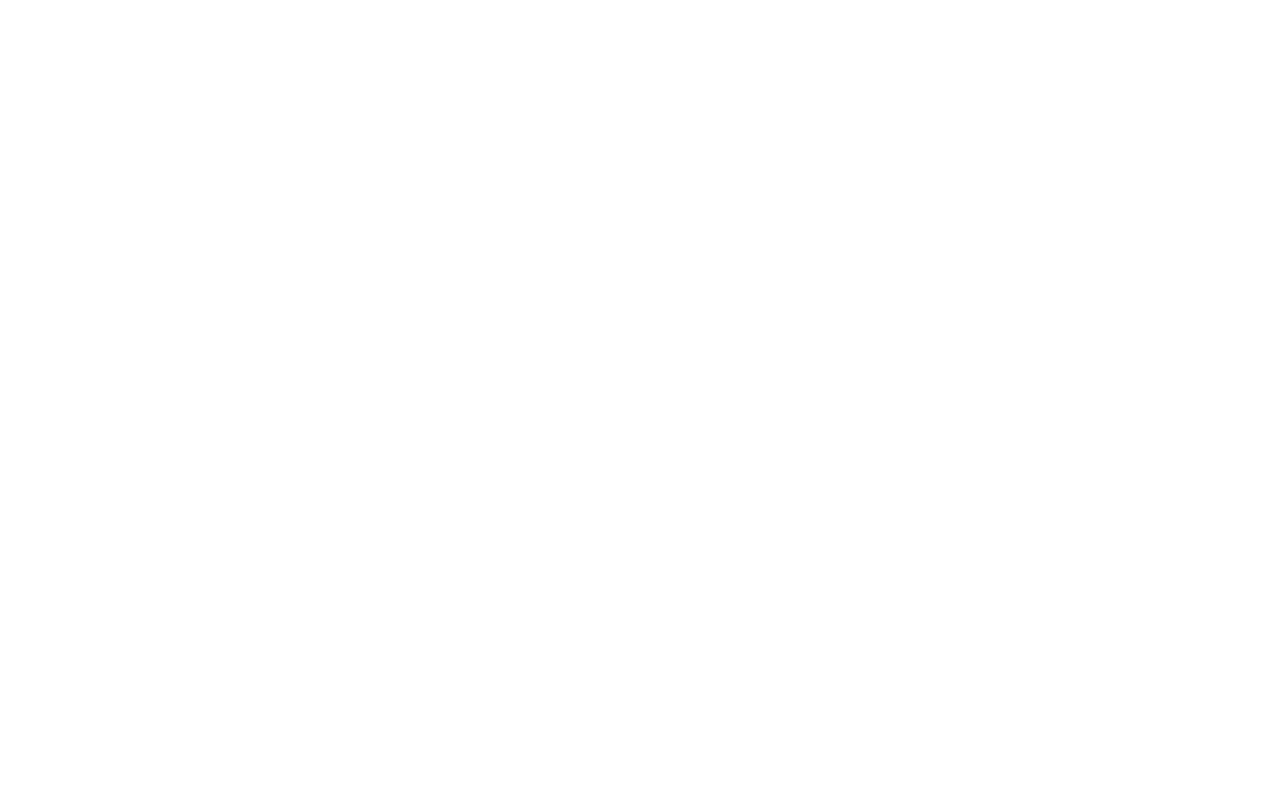
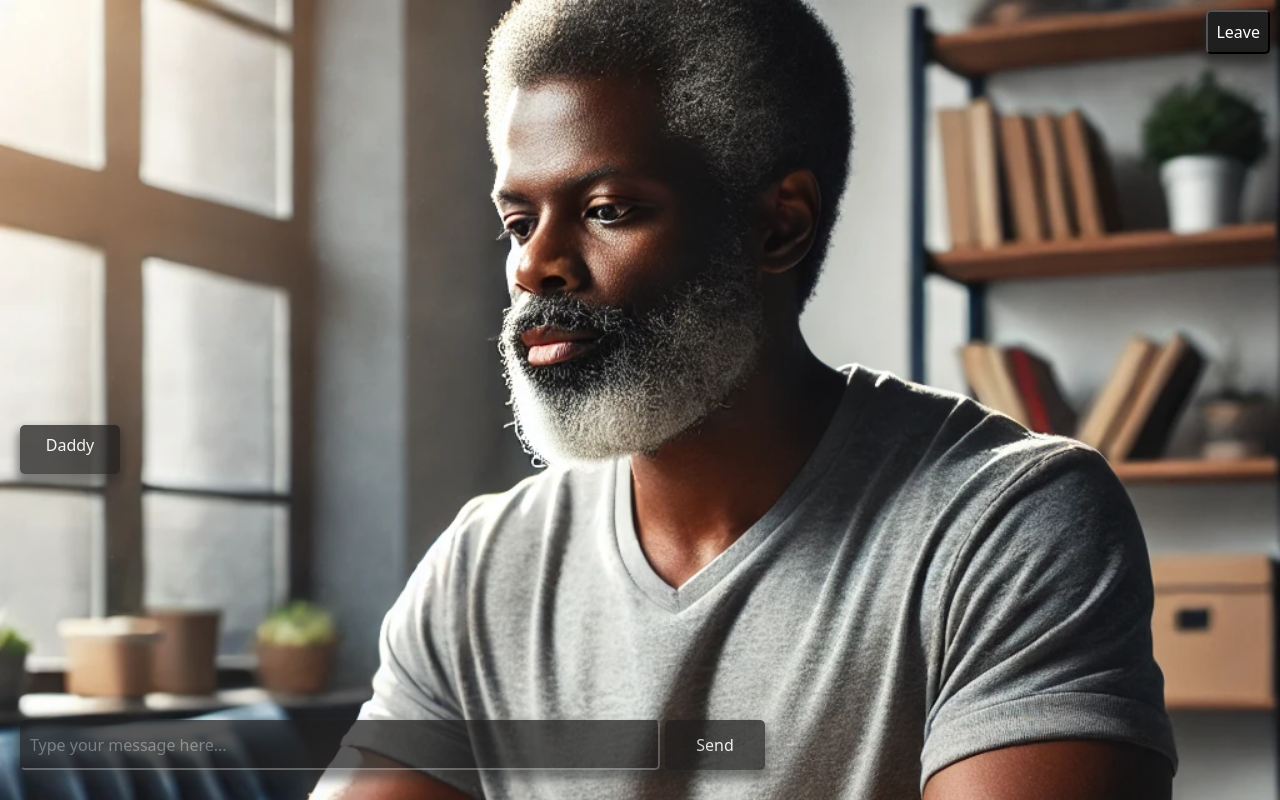
Before and after one commit to 4-gent/daddy, a React (Create React App) app in the folder frontend/: page /facetoface in a window 1280 px wide. Before the commit this address had no page. Built offline with nearby package versions, Linux system fonts and the light colour scheme.

Commit message:
this bitch works ongggg

```diff
--- a/frontend/src/App.js
+++ b/frontend/src/App.js
@@ -3,7 +3,7 @@ import { BrowserRouter as Router, Route, Routes } from 'react-router-dom';
 import Main from './main'
 import Login from './routes/login'
 import Registration from './routes/register'
-
+import FaceToFace from './routes/faceToFace';
 
 
 export default function App() {
@@ -13,6 +13,7 @@ export default function App() {
         <Route exact path="/" element={<Main />} />
         <Route exact path="/login" element={<Login />} />
         <Route exact path="/register" element={<Registration />} />
+        <Route exact path="/facetoface" element={<FaceToFace />} />
       </Routes>
     </Router>
   );
--- a/frontend/src/routes/faceToFace.js
+++ b/frontend/src/routes/faceToFace.js
@@ -1,42 +1,42 @@
 // Importing the necessary whatevers
 import React, { useState, useRef, useEffect } from 'react'
 import '../styles/faceToFace.css'
-// Importing the Navigation component from the components/navbar file
-import Navigation from '../components/navbar'
 import axios from 'axios'
 
 // Exporting the Main function as the default export
 export default function FaceToFace() {
+    const [input, setInput] = useState('') // State for user input
+    const [output, setOutput] = useState('') // State for AI output
 
-    // Returning the JSX to be rendered
+    const handleInput = async(e) => {
+        e.preventDefault()
+        try{
+            const response = await axios.post('http://localhost:4000/prompt', { input })
+            console.log(response.data)
+            setOutput(response.data)
+        } catch (e){
+            console.log(e)
+        }
+    }
+
     return (
         <div className='FaceToFace-body'>
-            {/* Navigation bar section */}
-            <nav>
-                {/* Rendering the Navigation component */}
-                <Navigation />
-            </nav>
             {/* Main content section with flexbox layout */}
             {/* Input section */}
+            <form onSubmit={handleInput}>
                 <div className='input-section d-flex flex-column align-items-center'>
-            {/* Name box */}
-            <textarea className='name-display whitespace-nowrap scroll-y-hidden '
-                placeholder = "Daddy" readOnly></textarea>
+                        <p className='name-display'>Daddy</p>
                         <br />
-            {/* AI character text display box */}
-            <textarea className='ai-text-display whitespace-nowrap overflow-y-hidden'
-                placeholder ='AI character will respond here...'></textarea>
+                        {/* <textarea className='ai-text-display whitespace-nowrap overflow-y-hidden'  */}
+                            {/* placeholder='AI character will respond here...' readOnly>{output}</textarea> */}
+                        <p>{output}</p>
                         <br />
-            {/* User input text box */}
-            <input type='text' placeholder='Type your message here...' className='user-input' />
+                        <input type='text' placeholder='Type your message here...' className='user-input' onChange={(e) => setInput(e.target.value)}/>
                         <br />
-            {/* Send button */}
-            <button className='send-button'>Send</button>
-            {/* Leave button */}
+                        <button type="submit" className='send-button'>Send</button>
                         <button className='leave-button'>Leave</button>
                 </div>
-
+            </form>
         </div>
-
     )
 }
--- a/frontend/src/styles/faceToFace.css
+++ b/frontend/src/styles/faceToFace.css
@@ -1,3 +1,10 @@
+.FaceToFace-body{
+    background-image: url("./black.webp");
+    background-repeat: no-repeat;
+    background-size: cover;
+    height: 100vh;
+}
+
 .faceToFace-body{
     width: 100vw;
     height: 100vh;
```
Also changed, not shown: 2 other files (tests, documents, lock files or other folders). Lines whose indentation alone changed are shown as unchanged.
